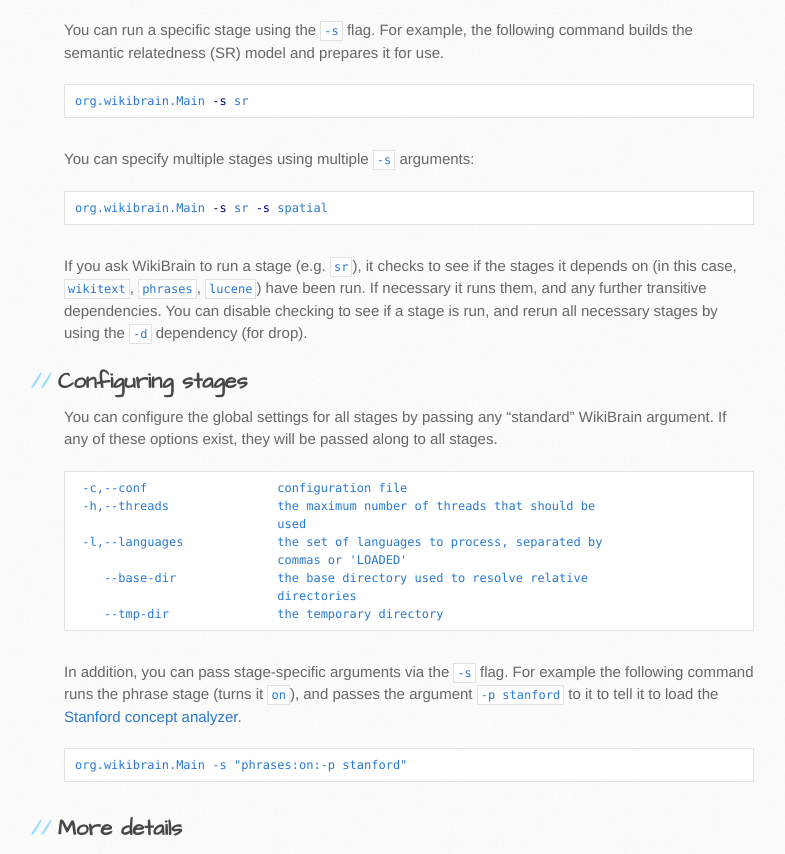
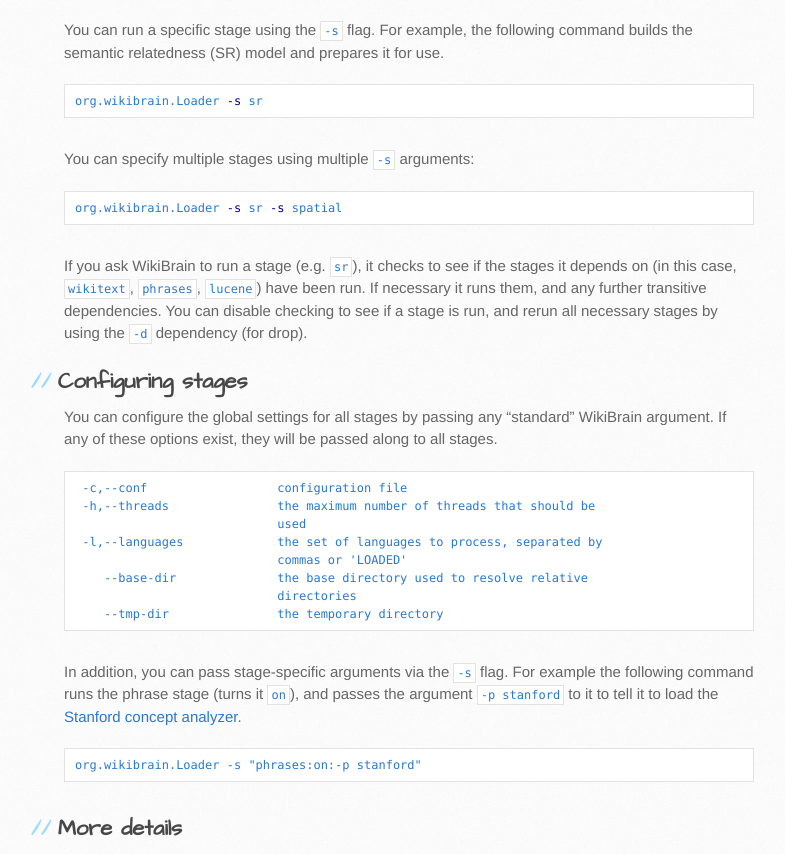
Before and after one commit to shilad/wikibrain, a Jekyll site: the page built from tutorial/importing.md, in a window 1280 px wide and 1400 px high, scrolled down 932 px. Shown: the part 392-1246 px from the top of the window, without its empty margins (106-891 px from the left). Built offline with Jekyll 4.4.1, drawn with Linux system fonts in a browser that asks for light colours; nearby versions of some CDN libraries; Markdown is read by kramdown in place of the engine named in the settings; some of the changed text lies outside the part shown.

Commit message:
org.wikibrain.Main -> org.wikibrain.Loader

````diff
--- a/tutorial/importing.md
+++ b/tutorial/importing.md
@@ -11,7 +11,7 @@
 Most commonly, PipelineLoader is run without any arguments except a language. This downloads, parses and imports the latest database files for the Simple English langauge edition of Wikipedia into an embedded h2 database:
 
 ```bash
-org.wikibrain.Main -l simple
+org.wikibrain.Loader -l simple
 ```
 
 Each step in the WikiBrain loading process is called a **stage**.
@@ -19,14 +19,14 @@
 You can specify the stages you want loaded, such as wikidata using the `-s` option:
 
 ```bash
-org.wikibrain.Main -l simple -s wikidata
+org.wikibrain.Loader -l simple -s wikidata
 ```
 
 You may also want to configure how the stages you select are run.
 For example, you can specify that each stage should incorporate a custom override configuration file:
 
 ```bash
-org.wikibrain.Main -l simple -s wikidata -c custom.conf
+org.wikibrain.Loader -l simple -s wikidata -c custom.conf
 ```
 
 These features are explained in more detail below.
@@ -56,13 +56,13 @@
 For example, the following command builds the semantic relatedness (SR) model and prepares it for use.
 
 ```bash
-org.wikibrain.Main -s sr
+org.wikibrain.Loader -s sr
 ```
 
 You can specify multiple stages using multiple `-s` arguments:
 
 ```bash
-org.wikibrain.Main -s sr -s spatial
+org.wikibrain.Loader -s sr -s spatial
 ```
 
 If you ask WikiBrain to run a stage (e.g. `sr`), it checks to see if the stages it depends on (in this case, `wikitext`, `phrases`, `lucene`) have been run.
@@ -92,7 +92,7 @@
 For example the following command runs the phrase stage (turns it `on`), and passes the argument `-p stanford` to it to tell it to load the [Stanford concept analyzer](http://googleresearch.blogspot.com/2012/05/from-words-to-concepts-and-back.html).
 
 ```
-org.wikibrain.Main -s "phrases:on:-p stanford"
+org.wikibrain.Loader -s "phrases:on:-p stanford"
 ```
 
 ## More details
````
Also changed, not shown: tutorial/quickstart.md (+1 -1 lines), images/run-pipeline.png.
